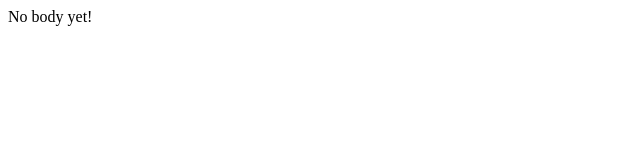
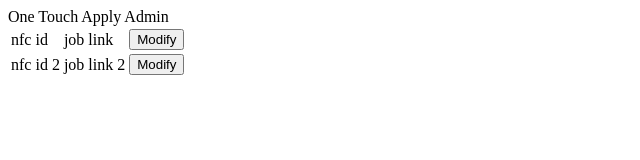
Before and after one commit to maticko/touch-it, a website: page src/index.html in a window 1280 px wide. Shown: the whole page, without its empty margins (0-640 px from the left). Drawn offline with nearby package versions, Linux system fonts and the light colour scheme; files that its build step writes are made by us from their sources.

Commit message:
NFC table mockup, js file

```diff
--- a/app.js
+++ b/app.js
@@ -1,6 +1,7 @@
 var express = require('express');
 
 var app = express();
+app.use(express.static(__dirname));
 
 app.get('/', function(req, res){
 	res.sendfile('./src/index.html');
--- a/src/index.html
+++ b/src/index.html
@@ -1,8 +1,11 @@
 <html>
-	<head>
-		<title>One Touch Apply - Admin </title>
-	</head>
-	<body>
-		No body yet!
-	</body>
+    <head>
+        <title>One Touch Apply - Admin </title>
+        <script src="http://code.jquery.com/jquery-1.10.2.js"></script>
+        <script src="./src/js/main.js"></script>
+    </head>
+    <body>
+        One Touch Apply Admin
+        <div id="tablespace">NFC table</div>
+    </body>
 </html>
--- /dev/null
+++ b/src/js/main.js
@@ -0,0 +1,29 @@
+$(document).ready(function() {
+
+    //sample data
+    var nfc_data = [{
+        nfc_id: "nfc id",
+        job_link: "job link"
+    }, {
+        nfc_id: "nfc id 2",
+        job_link: "job link 2"
+    }];
+
+    var tablecontents = "<table>";
+    for (var i = 0; i < nfc_data.length; i++) {
+        var item = nfc_data[i];
+        tablecontents += "<tr>";
+        tablecontents += "<td>" + item.nfc_id + "</td>";
+        tablecontents += "<td>" + item.job_link + "</td>";
+        tablecontents += "<td><input type=button data-nfcid='" + item.nfc_id + "' value='Modify'></td>";
+        tablecontents += "</tr>";
+    }
+    tablecontents += "</table>";
+    document.getElementById("tablespace").innerHTML = tablecontents;
+
+    $('input[type=button').on('click', function(e) {
+        var input = $(e.target);
+        var chipId = input.attr('data-nfcid');
+        console.log(chipId);
+    });
+});
```
